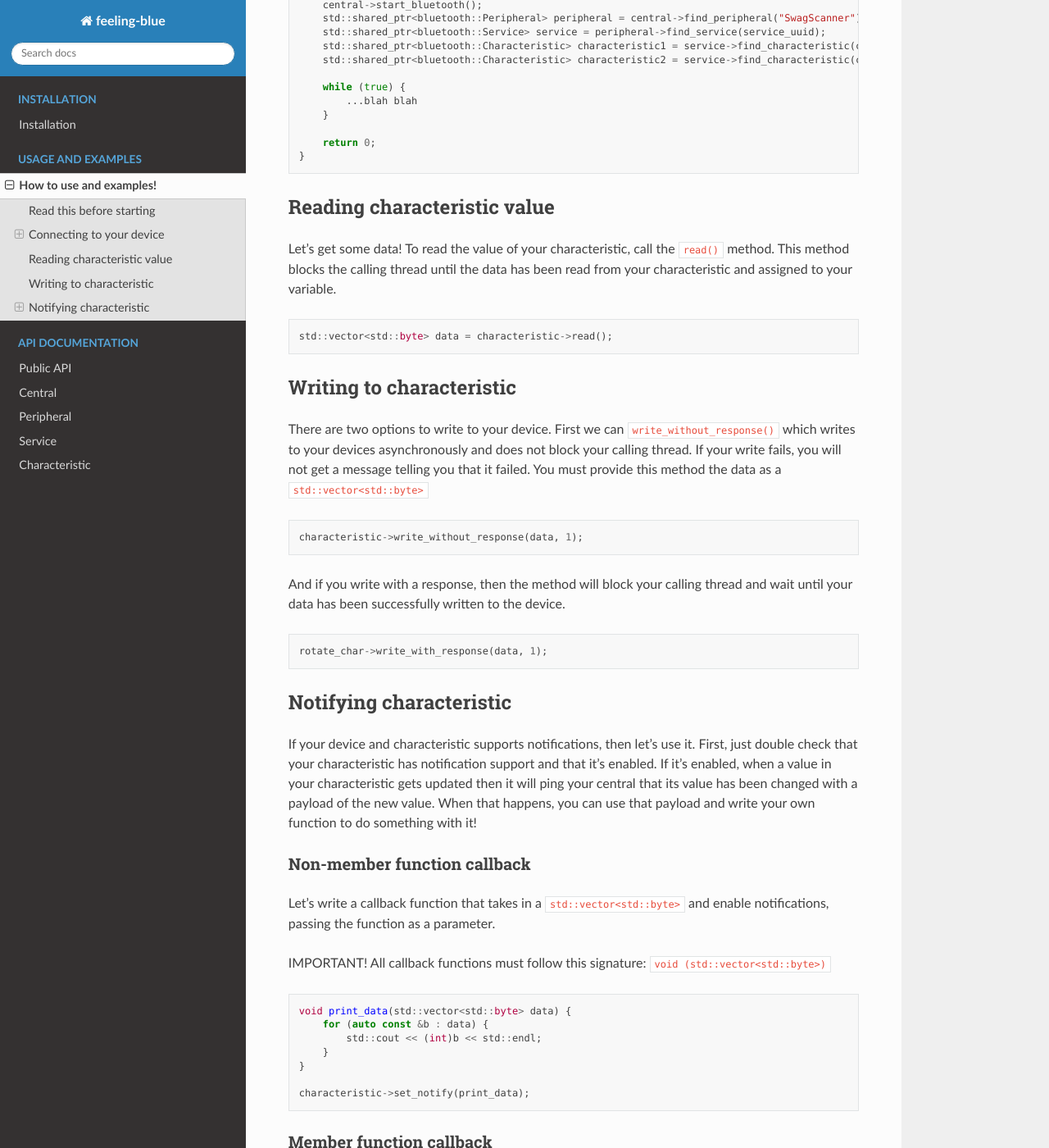
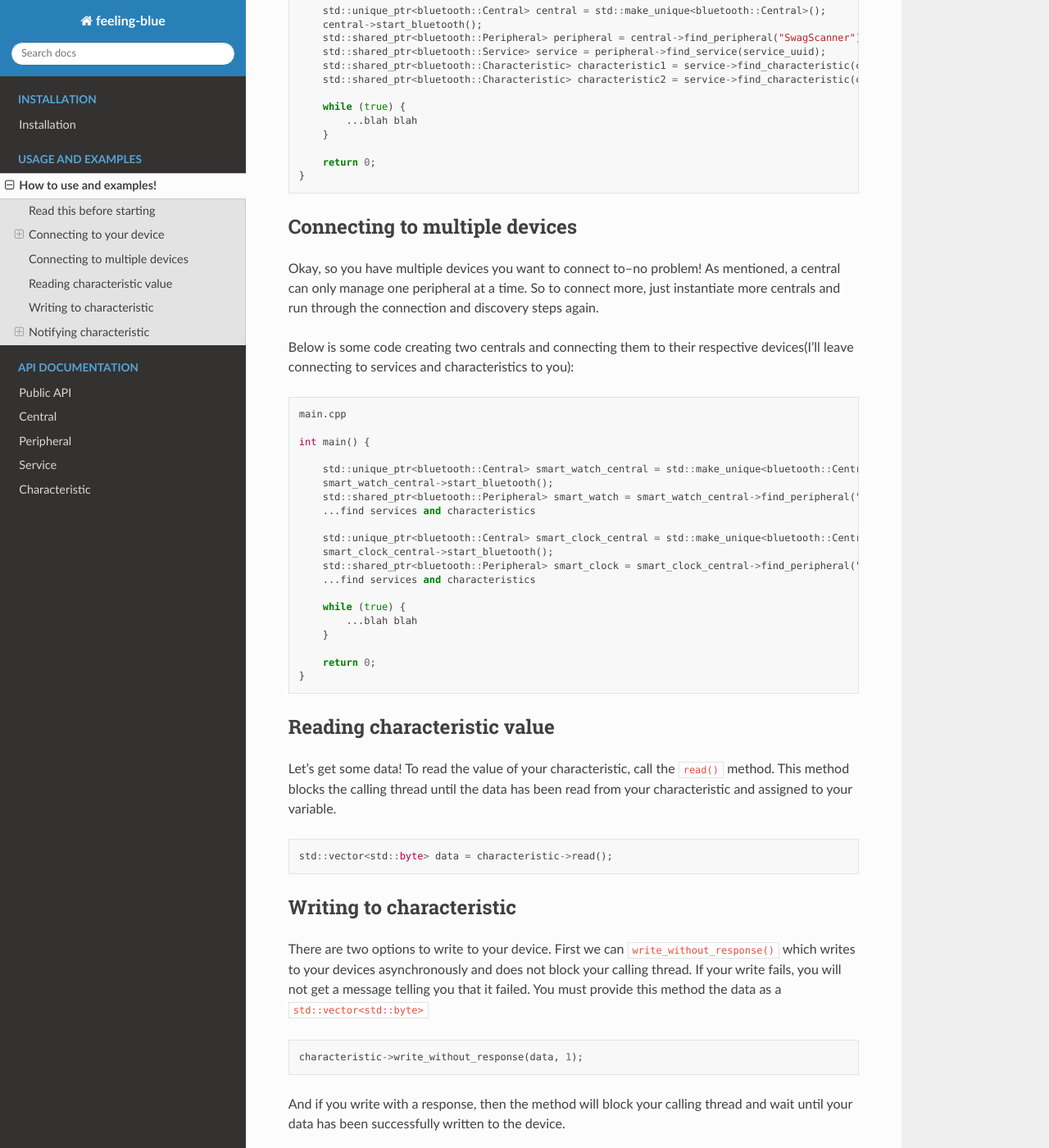
Before and after one commit to seanngpack/feeling-blue-cpp, a Sphinx documentation site: the page built from docs/demo/demo.rst, in a window 1280 px wide and 1400 px high, scrolled down 2348 px. Shown: the whole window at 82% size. Built offline with Sphinx 7.4.7 and the Read the Docs theme 2.0.0, drawn with Linux system fonts in a browser that asks for light colours; the version number could not be read and is left out; some of the changed text lies outside the part shown.

Commit message:
updated write functions and improved documentation

```diff
--- a/docs/demo/demo.rst
+++ b/docs/demo/demo.rst
@@ -110,6 +110,40 @@ Code
     }
 
 
+Connecting to multiple devices
+==============================
+
+Okay, so you have multiple devices you want to connect to--no problem! As mentioned, a central can only manage one
+peripheral at a time. So to connect more, just instantiate more centrals and run through the connection and discovery
+steps again.
+
+Below is some code creating two centrals and connecting them to their respective devices(I'll leave connecting to services
+and characteristics to you):
+
+.. code:: c++
+
+    main.cpp
+
+    int main() {
+
+        std::unique_ptr<bluetooth::Central> smart_watch_central = std::make_unique<bluetooth::Central>();
+        smart_watch_central->start_bluetooth();
+        std::shared_ptr<bluetooth::Peripheral> smart_watch = smart_watch_central->find_peripheral("SmartWatch");
+        ...find services and characteristics
+
+        std::unique_ptr<bluetooth::Central> smart_clock_central = std::make_unique<bluetooth::Central>();
+        smart_clock_central->start_bluetooth();
+        std::shared_ptr<bluetooth::Peripheral> smart_clock = smart_clock_central->find_peripheral("SmartClock");
+        ...find services and characteristics
+
+        while (true) {
+            ...blah blah
+        }
+
+        return 0;
+    }
+
+
 Reading characteristic value
 ============================
 
@@ -147,16 +181,15 @@ Notifying characteristic
 
 
 If your device and characteristic supports notifications, then let's use it. First, just double check that your characteristic
-has notification support and that it's enabled. If it's enabled, when a value in your characteristic gets updated then it will
-ping your central that its value has been changed with a payload of the new value. When that happens, you can
-use that payload and write your own function to do something with it!
+has notification support and that it's enabled. So now when your device sends your computer notifications with a data payload you can capture
+that payload and write your own function to do something with it!
 
-Non-member function callback
+Non-member function event handler
 ----------------------------
 
-Let's write a callback function that takes in a ``std::vector<std::byte>`` and enable notifications, passing the function as a parameter.
+Let's write a callback event handler that takes in a ``std::vector<std::byte>`` and enable notifications, passing the function as a parameter.
 
-IMPORTANT! All callback functions must follow this signature: ``void (std::vector<std::byte>)``
+IMPORTANT! All event handlers must follow this signature: ``void (std::vector<std::byte>)``
 
 .. code:: c++
 
@@ -169,7 +202,7 @@ IMPORTANT! All callback functions must follow this signature: ``void (std::vecto
     characteristic->set_notify(print_data);
 
 
-Member function callback
+Member function event handler
 ------------------------
 
 member functions are a little trickier to write, but you just have to bind their class to std::function
@@ -195,7 +228,6 @@ and add a placeholder parameter, then pass it like normal.
         std::shared_ptr<bluetooth::Characteristic> characteristic;
     };
 
-The notify callback is asynchronous and will return at any point in time.
 Passing member functions is really powerful because you can do things such as update an instance variable when notified.
 
 If you're passing the same function to multiple characteristic notifications, then just make sure your function contents are
```
Also changed, not shown: 3 other files.
